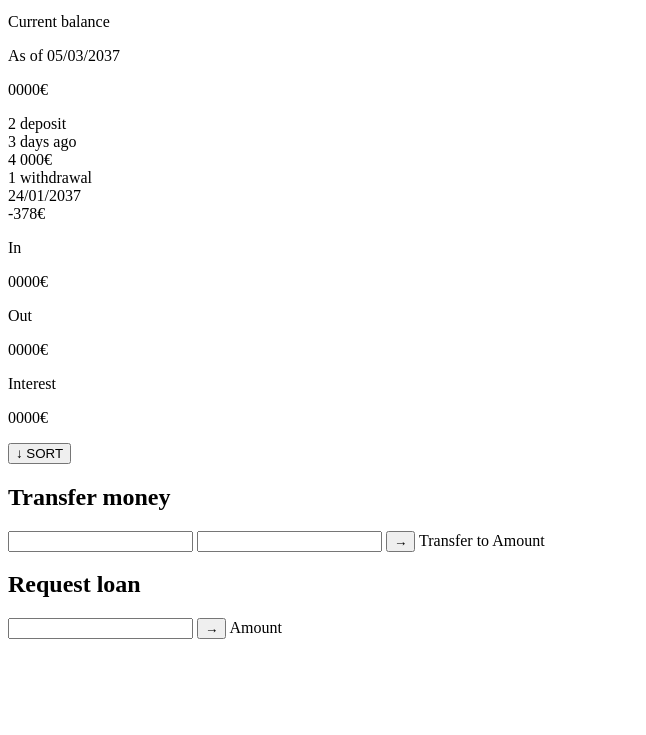
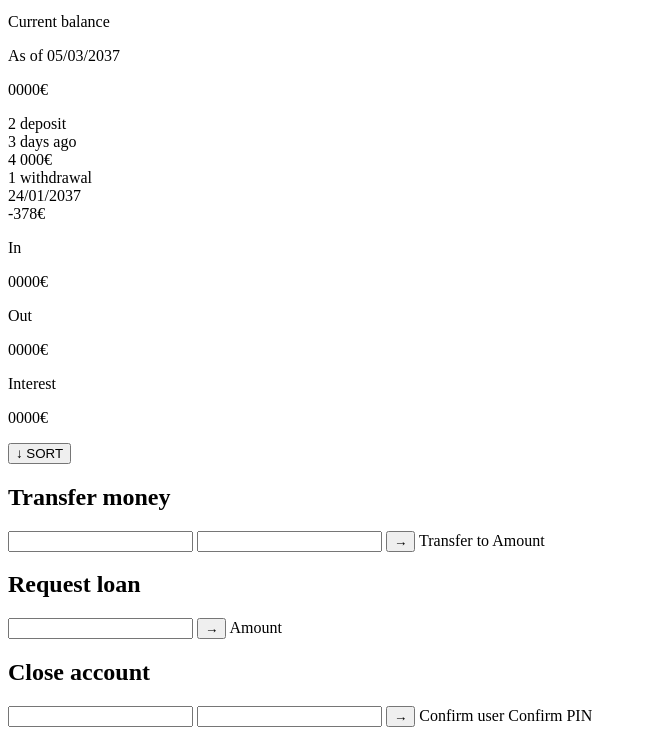
Before and after one commit to Tomtiko04/Banking-App, a plain HTML site: page index.html in a window 1280 px wide. Shown: the part 288-1023 px from the top of the page, without its empty margins (0-646 px from the left). Before the commit the page ends 935 px from the top, so only its background shows below. Drawn offline with Linux system fonts and the light colour scheme.

Commit message:
Update index.html

```diff
--- a/index.html
+++ b/index.html
@@ -98,3 +98,15 @@
         </div>
 
         </div>
+
+<!-- OPERATION: CLOSE -->
+        <div class="operation operation--close">
+            <h2>Close account</h2>
+            <form class="form form--close">
+                <input type="text" class="form__input form__input--user" />
+                <input type="password" maxlength="6" class="form__input form__input--pin" />
+                <button class="form__btn form__btn--close">&rarr;</button>
+                <label class="form__label">Confirm user</label>
+                <label class="form__label">Confirm PIN</label>
+            </form>
+        </div>
```
